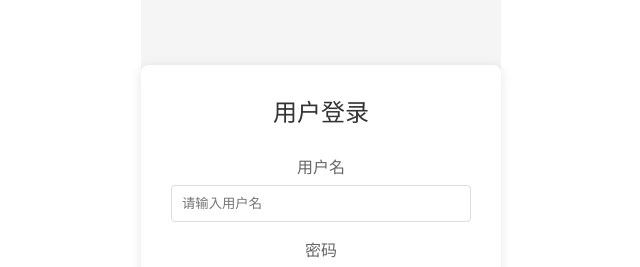
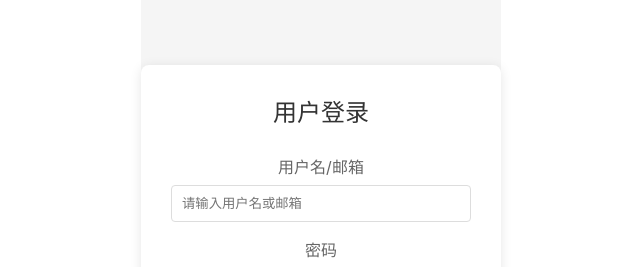
Before and after one commit to openeuler-mirror/safeguard-web, a Vue app in the folder frontend/: page /login in a window 1280 px wide. Shown: the part 212-479 px from the top of the page, without its empty margins (319-959 px from the left). Built offline with nearby package versions, Linux system fonts and the light colour scheme.

Commit message:
feat: login by email

```diff
--- a/frontend/src/views/Login.vue
+++ b/frontend/src/views/Login.vue
@@ -4,12 +4,12 @@
       <h2>用户登录</h2>
       <form @submit.prevent="handleLogin">
         <div class="form-group">
-          <label for="username">用户名</label>
+          <label for="username">用户名/邮箱</label>
           <input
             id="username"
             v-model="form.username"
             type="text"
-            placeholder="请输入用户名"
+            placeholder="请输入用户名或邮箱"
             required
           />
         </div>
```
Also changed, not shown: 1 other file (tests, documents, lock files or other folders).
